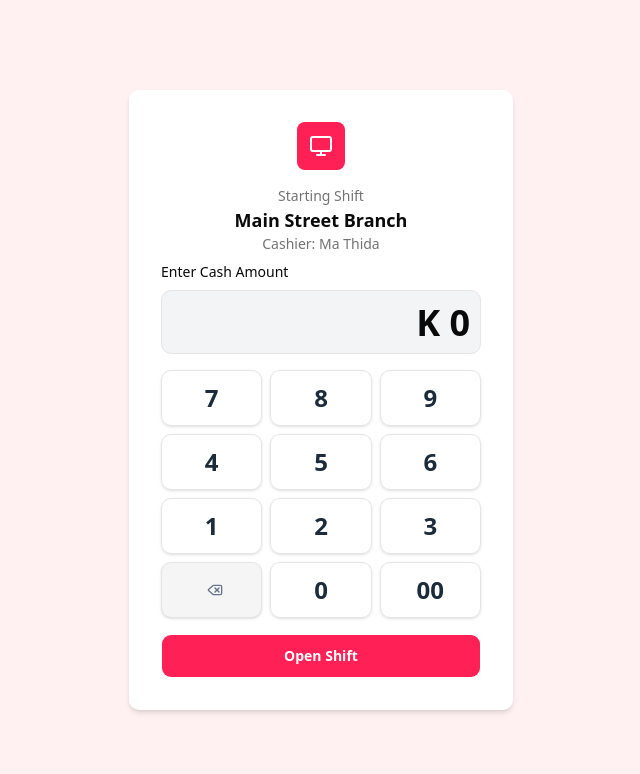
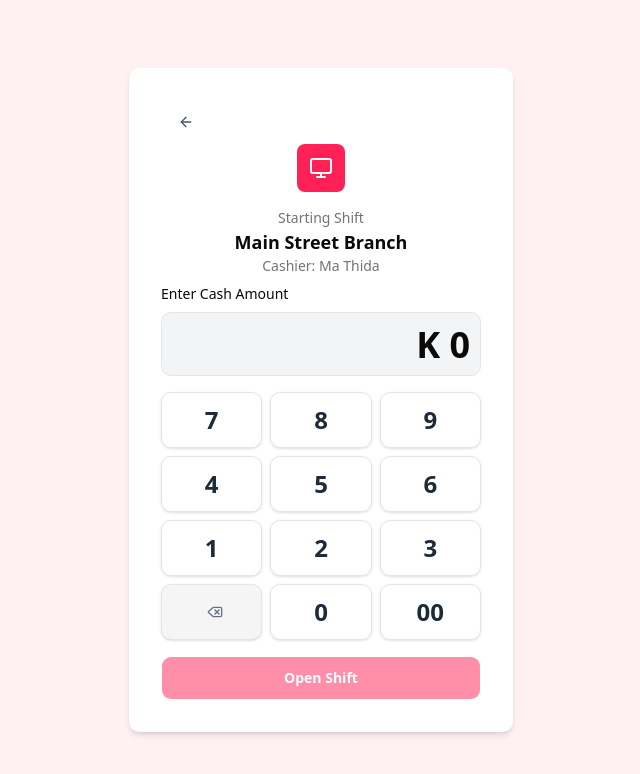
Before and after one commit to thiri-kyaw-khaing/shagan-retail, a Next.js app: page /pos/open-shift in a window 1280 px wide. Shown: the top 774 px of the page, without its empty margins (319-959 px from the left). Built offline with nearby package versions, Linux system fonts and the light colour scheme.

Commit message:
feat: add back button component and update OpenShift page with navigation functionality

```diff
--- a/app/(protected)/pos/open-shift/page.tsx
+++ b/app/(protected)/pos/open-shift/page.tsx
@@ -1,12 +1,12 @@
 "use client";
 import NumPad from "@/components/custom/common/numpad";
-import Logo from "@/components/custom/logo/logo";
 import FormInput from "@/components/custom/common/forms/form-input";
 import CustomButton from "@/components/custom/common/custom-button";
 import { Form } from "@/components/ui/form";
-import { Monitor } from "lucide-react";
+import { ArrowLeft, Monitor } from "lucide-react";
 import { useForm } from "react-hook-form";
 import { useRouter } from "next/navigation";
+import Logo from "@/components/custom/logo/logo";
 
 type OpenShiftFormValues = {
   cash: string;
@@ -34,6 +34,11 @@ function OpenShift() {
     <div className="min-h-screen flex items-center justify-center bg-page px-4 py-8">
       <div className="bg-background p-6 sm:p-8 rounded-lg shadow-md w-full max-w-sm">
         {/* <PinDots total={4} current={pin.length} /> */}
+        <CustomButton
+          icon={ArrowLeft}
+          onClick={() => router.back()}
+          className="size-11 rounded-xl bg-transparent p-0 text-slate-600 shadow-none hover:bg-rose-50 hover:text-rose-600 focus-visible:ring-2 focus-visible:ring-rose-500"
+        />
         {/* Logo + Branch Info */}
         <div className="flex flex-col items-center gap-3 sm:gap-4 mb-2">
           <Logo icon={<Monitor />} className="h-10 w-10 sm:h-12 sm:w-12" />
@@ -68,6 +73,7 @@ function OpenShift() {
             <CustomButton
               label="Open Shift"
               type="submit"
+              disabled={cash === "0"}
               className="mt-4 h-11 w-full bg-brand hover:bg-brand/90 text-base font-semibold sm:text-sm"
             />
           </form>
--- a/components/custom/common/back-button.tsx
+++ b/components/custom/common/back-button.tsx
@@ -1,7 +1,7 @@
 "use client";
 
 import { useRouter } from "next/navigation";
-
+import { ArrowLeft } from "lucide-react";
 interface BackButtonProps {
   /**
    * Where "Back" navigates to. Always used directly rather than falling back
@@ -12,14 +12,14 @@ interface BackButtonProps {
   fallbackHref?: string;
   /** Optional style override; defaults to the primary button style. */
   className?: string;
-  /** Button label. */
-  label?: string;
+  /** Button icon. */
+  icon?: React.ReactNode;
 }
 
 function BackButton({
   fallbackHref = "/staff",
   className,
-  label = "Back",
+  icon = <ArrowLeft />,
 }: BackButtonProps) {
   const router = useRouter();
 
@@ -33,10 +33,10 @@ function BackButton({
       onClick={backFunction}
       className={
         className ??
-        "rounded-lg bg-primary-button px-4 py-2 text-sm text-white hover:border-amber-100 hover:border-2"
+        "rounded-lg bg-primary-button px-4 py-2 text-sm text-black hover:outline"
       }
     >
-      {label}
+      {icon}
     </button>
   );
 }
```
